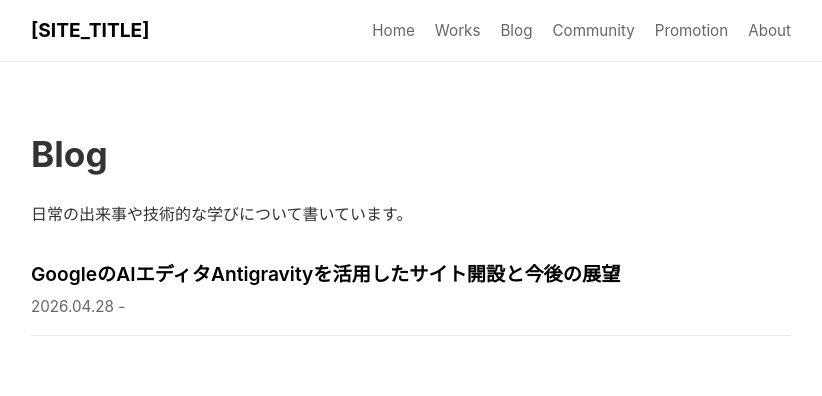
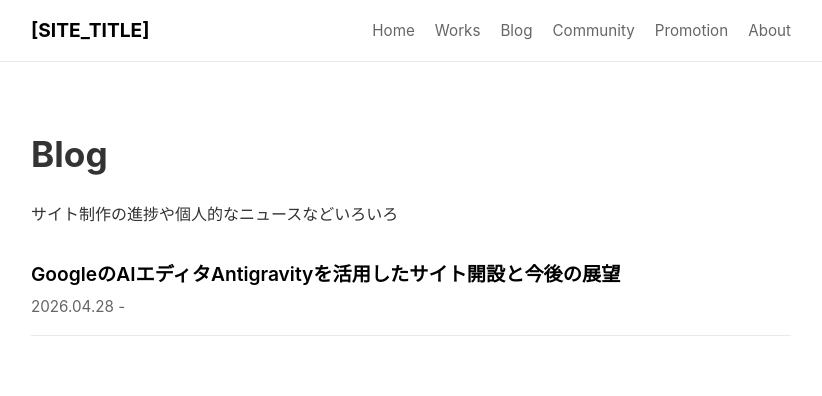
Before and after one commit to woody-510/homepage, a Jekyll site: the page built from blog.html, in a window 1280 px wide. Shown: the top 396 px of the page, without its empty margins (229-1051 px from the left). Built offline with Jekyll 4.4.1, drawn with Linux system fonts in a browser that asks for light colours.

Commit message:
Update blog.html

```diff
--- a/blog.html
+++ b/blog.html
@@ -4,7 +4,7 @@ title: Blog
 ---
 
 <h1>Blog</h1>
-<p>日常の出来事や技術的な学びについて書いています。</p>
+<p>サイト制作の進捗や個人的なニュースなどいろいろ</p>
 
 <ul class="item-list">
     <!-- _posts フォルダ内の記事を自動で読み込みます -->
```
